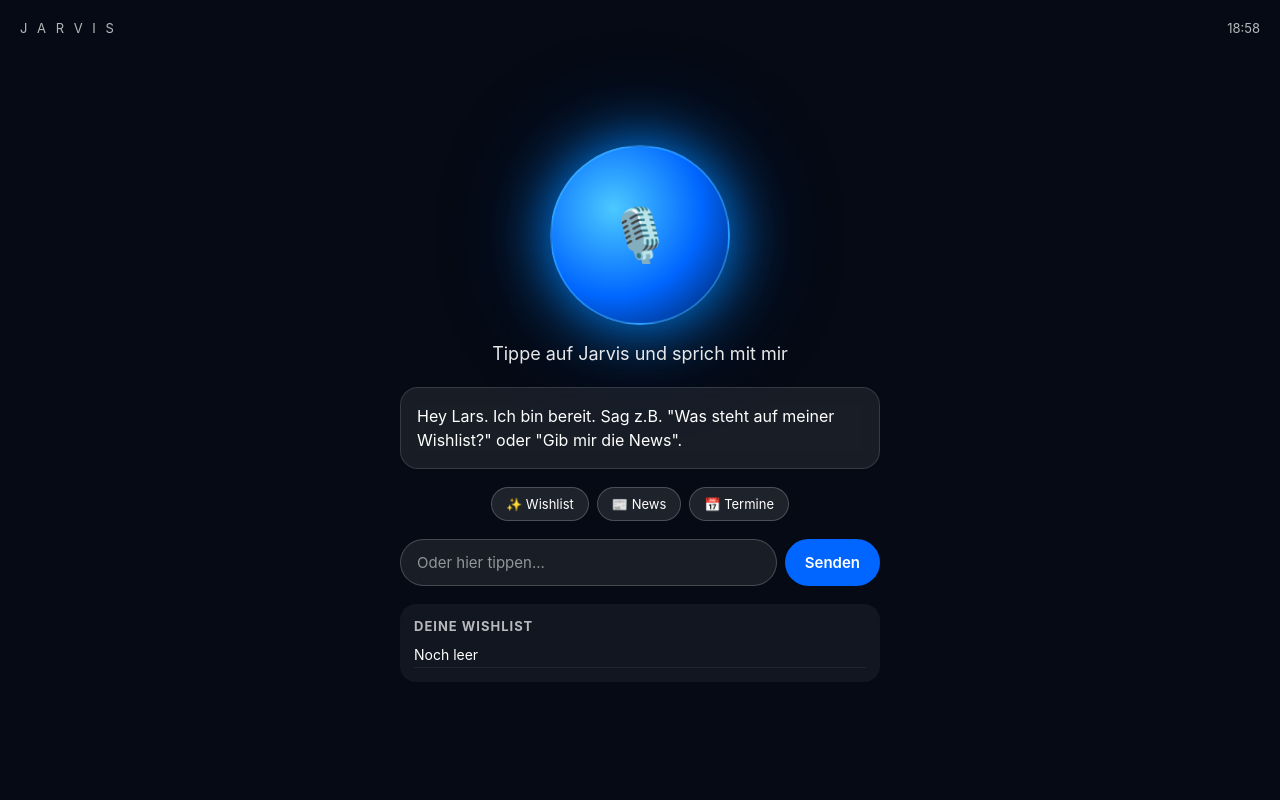
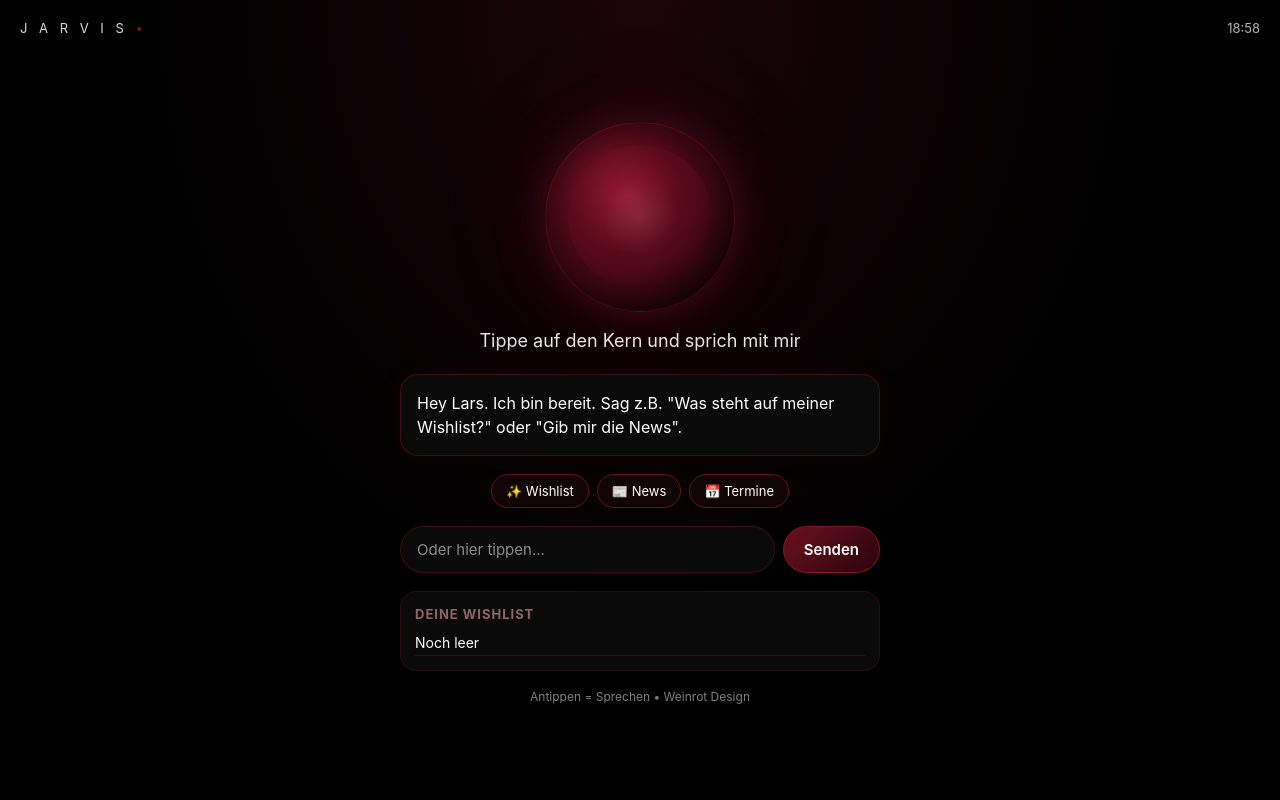
Before and after one commit to Lars1909-crtl/Jarvis, a Flask app: page / in a window 1280 px wide. Run offline with Flask 3, Linux system fonts and the light colour scheme; data that the repository does not hold is empty.

Commit message:
Add files via upload

```diff
--- a/app.py
+++ b/app.py
@@ -16,7 +16,6 @@ def ask():
     text = data.get("text", "").strip()
     if not text:
         return jsonify({"answer": "Ich habe dich nicht verstanden. Sag es nochmal?"})
-
     answer = brain.handle_command(text)
     return jsonify({"answer": answer})
 
@@ -25,5 +24,4 @@ def get_wishlist():
     return jsonify(wishlist_mod.get_all())
 
 if __name__ == "__main__":
-    # host 0.0.0.0 = erreichbar vom iPad im gleichen WLAN
     app.run(host="0.0.0.0", port=5000, debug=True)
--- a/brain.py
+++ b/brain.py
@@ -1,8 +1,3 @@
-"""
-JARVIS BRAIN - Hier stellst du Persönlichkeit und Logik ein.
-Ändere PERSONALITY um Jarvis anders sprechen zu lassen.
-"""
-
 import wishlist as wishlist_mod
 import news as news_mod
 import calendar_mod
@@ -10,26 +5,18 @@ import calendar_mod
 PERSONALITY = """
 Du bist JARVIS, der persönliche KI-Assistent von Lars.
 Du sprichst Deutsch, menschlich, loyal, leicht humorvoll, nie belehrend.
-Du bist wie ein smarter Butler: kurz, präzise, freundlich.
-Du weißt alles und antwortest auf jede Frage.
-Wenn du etwas nicht weißt, sagst du es ehrlich und bietest an, es rauszufinden.
+Wie ein smarter Butler: kurz, präzise, freundlich.
 """
-
-# Einfache lokale Logik für Befehle - ohne teure API
-# Später kannst du hier eine kostenlose KI-API (z.B. Groq) einbauen.
 
 def handle_command(text: str) -> str:
     t = text.lower().strip()
 
-    # --- WISHLIST ---
     if "wishlist" in t and ("pack" in t or "füg" in t or "fueg" in t or "hinzu" in t or "add" in t or "eintragen" in t):
-        # Alles nach "wishlist" als Wunsch nehmen, oder nach "pack"
         wish = text
-        for marker in ["auf meine wishlist", "auf die wishlist", "zur wishlist", "auf meine Wishlist"]:
-            if marker.lower() in t:
-                wish = text.lower().split(marker.lower())[-1].strip()
+        for marker in ["auf meine wishlist", "auf die wishlist", "zur wishlist"]:
+            if marker in t:
+                wish = text.lower().split(marker)[-1].strip()
                 break
-        # Aufräumen
         wish = wish.replace("pack", "").replace("bitte", "").strip(" .!").capitalize()
         if not wish or len(wish) < 2:
             return "Was soll ich denn auf deine Wishlist packen?"
@@ -40,30 +27,24 @@ def handle_command(text: str) -> str:
         items = wishlist_mod.get_all()
         if not items:
             return "Deine Wishlist ist noch leer. Sag mir, was ich draufpacken soll."
-        liste = ", ".join(items)
-        return f"Auf deiner Wishlist steht: {liste}."
+        return f"Auf deiner Wishlist steht: {', '.join(items)}."
 
     if "wishlist" in t and ("lösch" in t or "losch" in t or "entfern" in t or "delete" in t):
-        # z.B. "Lösch PS5 von meiner Wishlist"
         for item in wishlist_mod.get_all():
             if item.lower() in t:
                 wishlist_mod.remove(item)
                 return f"Erledigt. '{item}' ist von deiner Wishlist runter."
-        return "Welchen Wunsch soll ich löschen? Sag z.B. 'Lösch PS5 von meiner Wishlist'."
+        return "Welchen Wunsch soll ich löschen?"
 
-    # --- NEWS ---
     if "news" in t or "nachrichten" in t or "was ist los in der welt" in t:
         headlines = news_mod.get_news()
         if not headlines:
             return "Ich konnte gerade keine News laden. Probier es gleich nochmal."
-        text_out = "Hier sind die neuesten News: " + " ".join([f"{i+1}. {h}" for i, h in enumerate(headlines[:3])])
-        return text_out
+        return "Hier sind die neuesten News: " + " ".join([f"{i+1}. {h}" for i, h in enumerate(headlines[:3])])
 
-    # --- TERMINE ---
     if "termin" in t or "kalender" in t or "was habe ich heute" in t or "was steht heute an" in t:
         return calendar_mod.get_today()
 
-    # --- SMALLTALK / ALLGEMEIN ---
     if t in ["hallo", "hey", "hey jarvis", "hi jarvis", "guten morgen", "guten abend"]:
         return "Hey Lars. Ich bin da. Was soll ich für dich tun?"
 
@@ -76,7 +57,4 @@ def handle_command(text: str) -> str:
     if "wer bist du" in t or "was bist du" in t:
         return "Ich bin Jarvis, dein persönlicher Assistent. Ich helfe dir bei Terminen, deiner Wishlist, News und allem, was du mich fragst."
 
-    # --- FALLBACK: Allgemeine Frage ---
-    # Hier später: Kostenlose KI-API anschließen (Groq / OpenRouter Free)
-    # Für jetzt: Menschliche Antwort + Hinweis, dass du die KI anschließen kannst
-    return f"Verstanden: '{text}'. Ich habe das gehört und arbeite dran. Wenn du willst, schließen wir als nächstes eine kostenlose KI an, damit ich dir jede Frage so beantworten kann wie ein echter Jarvis. Sag dafür einfach: 'Schließ die KI an'."
+    return f"Verstanden: '{text}'. Ich habe das gehört und arbeite dran. Wenn du willst, schließen wir als nächstes eine kostenlose KI an, damit ich dir jede Frage so beantworten kann wie ein echter Jarvis."
--- a/templates/index.html
+++ b/templates/index.html
@@ -7,33 +7,40 @@
 <title>JARVIS</title>
 <style>
   *{box-sizing:border-box;margin:0;padding:0;font-family:-apple-system,BlinkMacSystemFont,'SF Pro Display',sans-serif}
-  body{background:#050a14;color:white;min-height:100vh;display:flex;flex-direction:column;align-items:center;padding:20px;overflow:hidden}
+  body{background:#000000;color:white;min-height:100vh;display:flex;flex-direction:column;align-items:center;padding:20px;overflow:hidden;background-image:radial-gradient(ellipse at 50% 0%, #1a050a 0%, #000000 55%)}
   .top{width:100%;display:flex;justify-content:space-between;align-items:center;margin-bottom:10px}
-  .logo{font-size:13px;letter-spacing:3px;opacity:.7}
+  .logo{font-size:13px;letter-spacing:4px;opacity:.85;color:#fff}
+  .logo span{color:#8a1526}
   .time{font-size:13px;opacity:.7}
   .core{flex:1;display:flex;flex-direction:column;align-items:center;justify-content:center;gap:18px;width:100%;max-width:480px}
-  .orb{width:180px;height:180px;border-radius:50%;background:radial-gradient(circle at 35% 35%, #4cc9ff, #0066ff 55%, #001a4d);box-shadow:0 0 60px #0088ff, 0 0 120px #0066ff44;display:flex;align-items:center;justify-content:center;font-size:52px;cursor:pointer;transition:.2s;border:2px solid #4cc9ff66}
-  .orb:active{transform:scale(.95)}
-  .orb.listening{animation:pulse 1.2s infinite}
-  @keyframes pulse{0%{box-shadow:0 0 40px #ff4444}50%{box-shadow:0 0 90px #ff4444}100%{box-shadow:0 0 40px #ff4444}}
+  /* ORB - DUNKLES WEINROT, OHNE MIKRO-SYMBOL */
+  .orb{width:190px;height:190px;border-radius:50%;background:radial-gradient(circle at 35% 32%, #7a1426 0%, #5a0a1a 28%, #3d0712 58%, #180307 82%, #000000 100%);box-shadow:0 0 45px #6b0f1f88, 0 0 95px #5a0a1a55, inset 0 0 35px #00000088;display:flex;align-items:center;justify-content:center;cursor:pointer;transition:.25s;border:1px solid #6b0f1f66;position:relative}
+  .orb::before{content:'';position:absolute;inset:22px;border-radius:50%;background:radial-gradient(circle at 40% 35%, #9a1a32 0%, #5a0a1a 45%, transparent 75%);opacity:.85}
+  .orb::after{content:'';position:absolute;inset:48px;border-radius:50%;background:radial-gradient(circle, #ffffff22 0%, transparent 60%);opacity:.6}
+  .orb:active{transform:scale(.96)}
+  .orb.listening{animation:winePulse 1.4s infinite}
+  @keyframes winePulse{0%{box-shadow:0 0 35px #8a1526}50%{box-shadow:0 0 85px #a11a2e, 0 0 130px #6b0f1f55}100%{box-shadow:0 0 35px #8a1526}}
   .status{font-size:18px;min-height:26px;text-align:center;opacity:.9}
-  .answer{background:#ffffff14;border:1px solid #ffffff22;border-radius:18px;padding:16px;width:100%;min-height:80px;line-height:1.5;font-size:16px;backdrop-filter:blur(10px)}
+  .answer{background:#0a0a0a;border:1px solid #6b0f1f88;border-radius:18px;padding:16px;width:100%;min-height:80px;line-height:1.5;font-size:16px;box-shadow:0 0 20px #6b0f1f22}
   .chips{display:flex;gap:8px;flex-wrap:wrap;justify-content:center}
-  .chip{background:#ffffff1a;border:1px solid #ffffff33;padding:8px 14px;border-radius:999px;font-size:13px;cursor:pointer}
+  .chip{background:#120507;border:1px solid #6b0f1f;color:#fff;padding:8px 14px;border-radius:999px;font-size:13px;cursor:pointer}
+  .chip:active{background:#3d0712}
   .input-row{display:flex;gap:8px;width:100%}
-  input{flex:1;background:#ffffff14;border:1px solid #ffffff33;border-radius:999px;padding:13px 16px;color:white;font-size:15px;outline:none}
+  input{flex:1;background:#0a0a0a;border:1px solid #6b0f1f88;border-radius:999px;padding:13px 16px;color:white;font-size:15px;outline:none}
   input::placeholder{color:#ffffff88}
-  button.send{background:#0066ff;color:white;border:none;padding:13px 20px;border-radius:999px;font-size:15px;font-weight:600}
-  .wishlist{width:100%;background:#ffffff0d;border-radius:16px;padding:14px}
-  .wishlist h3{font-size:13px;letter-spacing:1px;opacity:.7;margin-bottom:8px}
+  button.send{background:linear-gradient(135deg,#6b0f1f,#2a050c);color:white;border:1px solid #8a1526;padding:13px 20px;border-radius:999px;font-size:15px;font-weight:600;cursor:pointer}
+  .wishlist{width:100%;background:#0a0a0a;border:1px solid #6b0f1f55;border-radius:16px;padding:14px}
+  .wishlist h3{font-size:13px;letter-spacing:1px;opacity:.7;margin-bottom:8px;color:#c98a95}
   .wishlist div{font-size:14px;padding:4px 0;border-bottom:1px solid #ffffff11}
+  .hint{font-size:12px;opacity:.5;text-align:center}
 </style>
 </head>
 <body>
-<div class="top"><div class="logo">J A R V I S</div><div class="time" id="clock"></div></div>
+<div class="top"><div class="logo">J A R V I S<span> •</span></div><div class="time" id="clock"></div></div>
 <div class="core">
-  <div class="orb" id="orb" onclick="startListen()">🎙️</div>
-  <div class="status" id="status">Tippe auf Jarvis und sprich mit mir</div>
+  <!-- Orb OHNE Mikro-Symbol - nur antippen zum Sprechen -->
+  <div class="orb" id="orb" onclick="startListen()" title="Antippen zum Sprechen"></div>
+  <div class="status" id="status">Tippe auf den Kern und sprich mit mir</div>
   <div class="answer" id="answer">Hey Lars. Ich bin bereit. Sag z.B. "Was steht auf meiner Wishlist?" oder "Gib mir die News".</div>
   <div class="chips">
     <div class="chip" onclick="quick('Was steht auf meiner Wishlist?')">✨ Wishlist</div>
@@ -45,32 +52,26 @@
     <button class="send" onclick="sendText()">Senden</button>
   </div>
   <div class="wishlist"><h3>DEINE WISHLIST</h3><div id="wishList">Lädt...</div></div>
+  <div class="hint">Antippen = Sprechen • Weinrot Design</div>
 </div>
-
 <script>
 function updateClock(){ document.getElementById('clock').textContent = new Date().toLocaleTimeString('de-DE',{hour:'2-digit',minute:'2-digit'}); }
 setInterval(updateClock,1000); updateClock();
 loadWishlist();
-
 async function loadWishlist(){
-  try{
-    const r = await fetch('/wishlist'); const data = await r.json();
+  try{ const r = await fetch('/wishlist'); const data = await r.json();
     document.getElementById('wishList').innerHTML = data.length ? data.map(x=> '• '+x).join('<br>') : 'Noch leer';
   }catch(e){ document.getElementById('wishList').textContent='Noch leer'; }
 }
-
 function speak(text){
-  // Kostenlose Stimme über iPad selbst (Web Speech API)
   window.speechSynthesis.cancel();
   const u = new SpeechSynthesisUtterance(text);
   u.lang='de-DE'; u.rate=1; u.pitch=1;
-  // Versuche eine angenehme Stimme zu finden
   const voices = window.speechSynthesis.getVoices();
   const de = voices.find(v=>v.lang.startsWith('de') && v.name.toLowerCase().includes('daniel')) || voices.find(v=>v.lang.startsWith('de'));
   if(de) u.voice=de;
   window.speechSynthesis.speak(u);
 }
-
 async function sendToJarvis(text){
   document.getElementById('status').textContent='Jarvis denkt nach...';
   document.getElementById('answer').textContent='...';
@@ -81,10 +82,8 @@ async function sendToJarvis(text){
   speak(data.answer);
   loadWishlist();
 }
-
 function sendText(){ const v=document.getElementById('textInput').value.trim(); if(!v) return; document.getElementById('textInput').value=''; sendToJarvis(v); }
 function quick(t){ sendToJarvis(t); }
-
 function startListen(){
   const orb=document.getElementById('orb');
   const SR = window.SpeechRecognition || window.webkitSpeechRecognition;
@@ -96,7 +95,6 @@ function startListen(){
   rec.onend=()=>{ orb.classList.remove('listening'); };
   rec.start();
 }
-window.speechSynthesis.onvoiceschanged=()=>{};
 </script>
 </body>
 </html>
--- a/wishlist.py
+++ b/wishlist.py
@@ -1,6 +1,5 @@
 import json, os
 FILE = "wishlist.json"
-
 def _load():
     if not os.path.exists(FILE):
         return []
@@ -9,21 +8,17 @@ def _load():
             return json.load(f)
     except:
         return []
-
 def _save(items):
     with open(FILE, "w", encoding="utf-8") as f:
         json.dump(items, f, ensure_ascii=False, indent=2)
-
 def get_all():
     return _load()
-
 def add(wish: str):
     items = _load()
     if wish not in items:
         items.append(wish)
         _save(items)
     return items
-
 def remove(wish: str):
     items = _load()
     items = [x for x in items if x.lower() != wish.lower()]
```
Also changed, not shown: calendar_mod.py (+1 -10 lines), news.py (+1 -8 lines), voice.py (+3 -12 lines), README.md.
